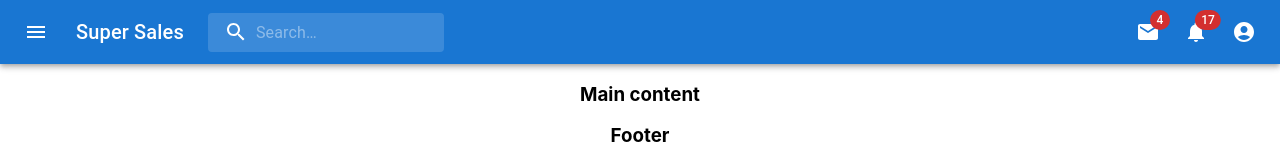
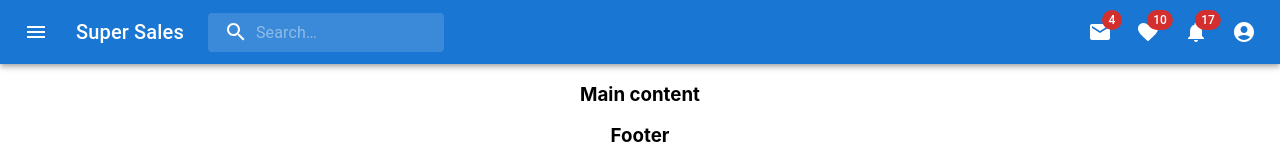
Before and after one commit to Alonasa/super-sales, a React (Create React App) app: page / in a window 1280 px wide. Shown: the top 160 px of the page. Built offline with nearby package versions, Linux system fonts and the light colour scheme.

Commit message:
added wishlist button and icon

```diff
--- a/src/components/AppMenu.jsx
+++ b/src/components/AppMenu.jsx
@@ -15,6 +15,7 @@ import AccountCircle from '@mui/icons-material/AccountCircle';
 import MailIcon from '@mui/icons-material/Mail';
 import NotificationsIcon from '@mui/icons-material/Notifications';
 import MoreIcon from '@mui/icons-material/MoreVert';
+import {Favorite} from "@mui/icons-material";
 
 const Search = styled('div')(({theme}) => ({
   position: 'relative',
@@ -128,6 +129,15 @@ export const AppMenu = () => {
         <p>Messages</p>
       </MenuItem>
       <MenuItem>
+        <IconButton size="large" aria-label="show products from wishlist"
+                    color="inherit">
+          <Badge badgeContent={10} color="error">
+            <Favorite/>
+          </Badge>
+        </IconButton>
+        <p>Wishlist</p>
+      </MenuItem>
+      <MenuItem>
         <IconButton
           size="large"
           aria-label="show 17 new notifications"
@@ -192,6 +202,12 @@ export const AppMenu = () => {
                 <MailIcon/>
               </Badge>
             </IconButton>
+            <IconButton size="large" aria-label="show products from wishlist"
+                        color="inherit">
+              <Badge badgeContent={10} color="error">
+                <Favorite/>
+              </Badge>
+            </IconButton>
             <IconButton
               size="large"
               aria-label="show 17 new notifications"
```
